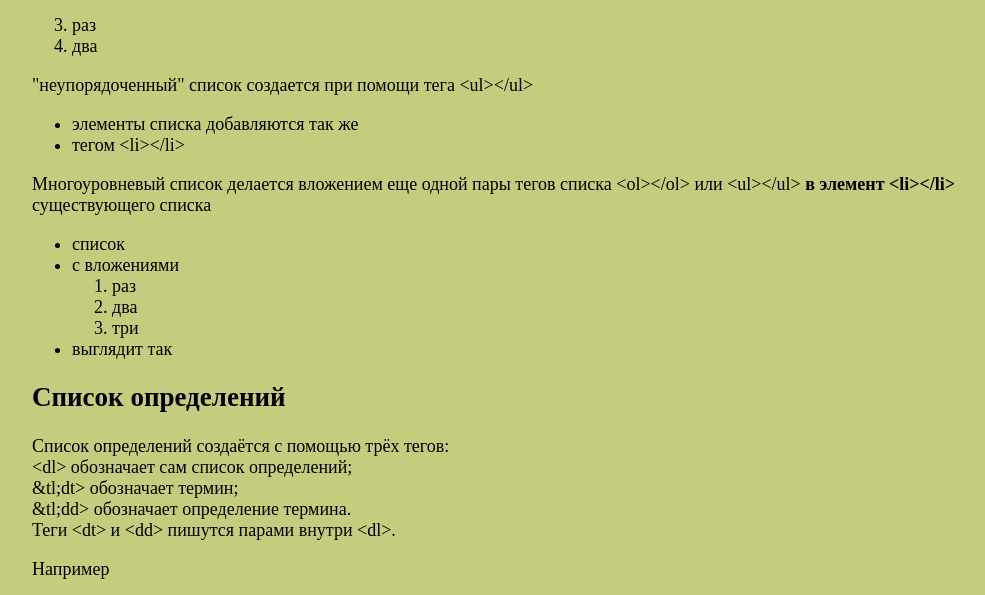
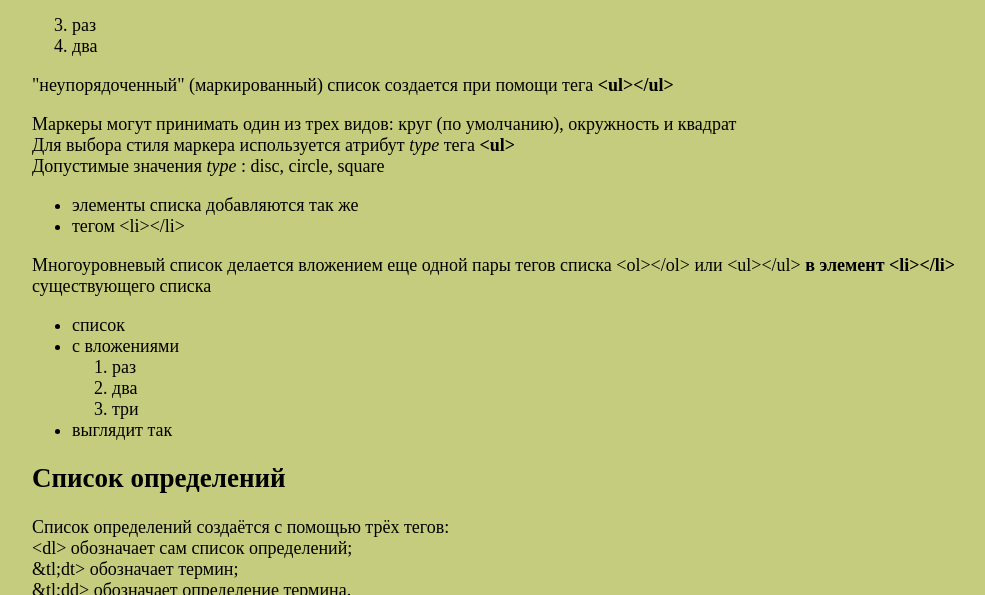
Before and after one commit to ChenTsu/Conspect_HTML_Academy, a plain HTML site: page public_html/HTML-2/Списки.html in a window 1280 px wide. Shown: the part 142-737 px from the top of the page, without its empty margins (108-1093 px from the left). Drawn offline with Linux system fonts and the light colour scheme.

Commit message:
обновлен пункт маркированного списка
добавлено название "маркированный",  значения атрибута type

```diff
--- a/public_html/HTML-2/Списки.html
+++ b/public_html/HTML-2/Списки.html
@@ -24,7 +24,11 @@ and open the template in the editor.
                 <li>раз</li>
                 <li>два</li>
             </ol>
-            <p>"неупорядоченный" список создается при помощи тега &lt;ul&gt;&lt;/ul&gt;</p>
+            <p>"неупорядоченный" (маркированный) список создается при помощи тега <b>&lt;ul&gt;&lt;/ul&gt;</b></p>
+            <p>Маркеры могут принимать один из трех видов: круг (по умолчанию), окружность и квадрат
+            <br>Для выбора стиля маркера используется атрибут <i>type</i> тега <b>&LT;ul&GT;</b>
+            <br>Допустимые значения <i>type</i> : disc, circle, square
+            </p>
             <ul>
                 <li>элементы списка добавляются так же</li>
                 <li>тегом &lt;li&gt;&lt;/li&gt;</li>
```
